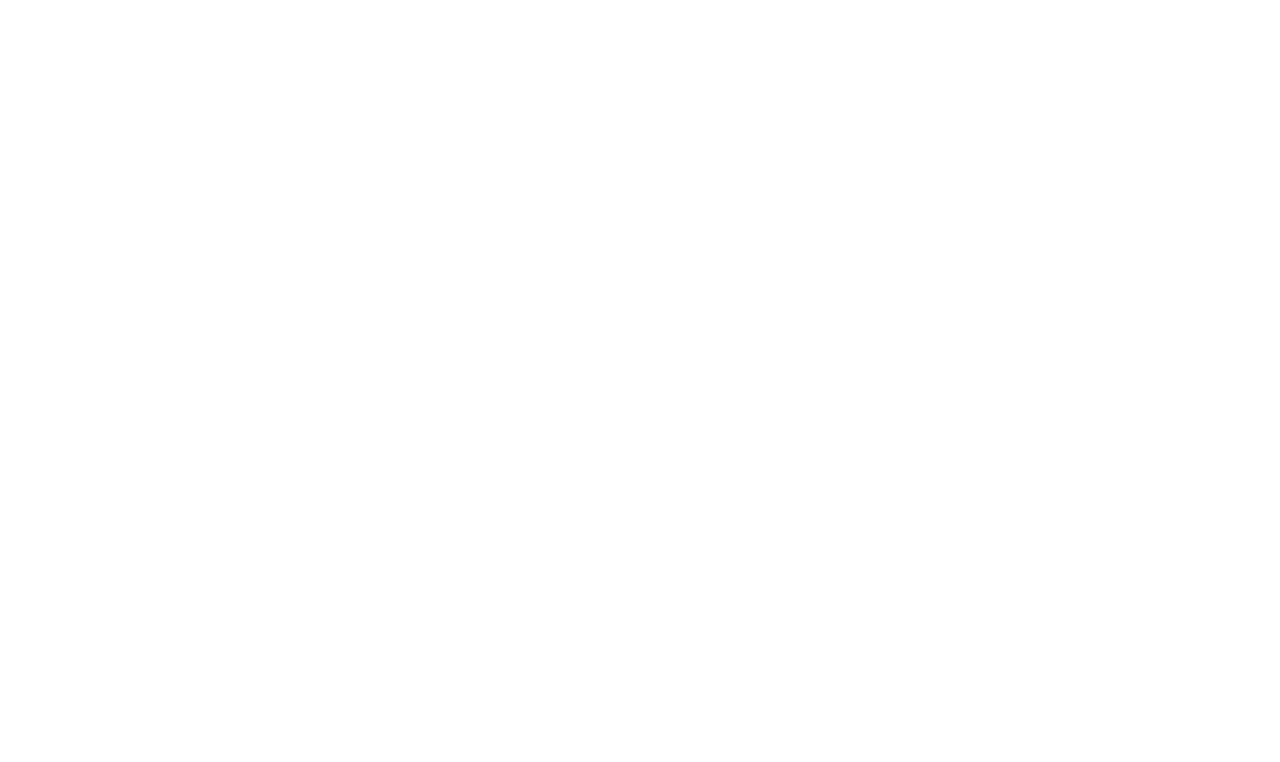
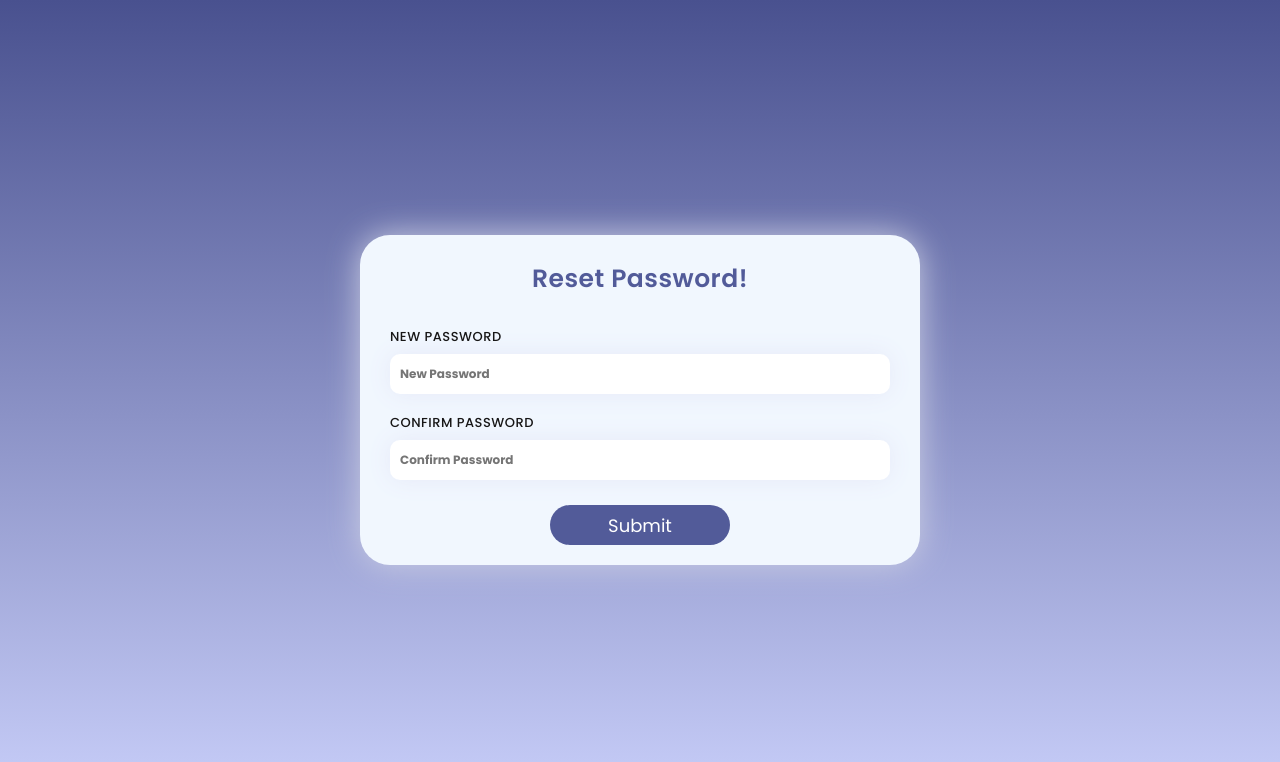
Before and after one commit to tamspark/FrontTam, a React (Create React App) app: page /auth/tam/resetPassword in a window 1280 px wide. Before the commit this address had no page. Shown: the top 762 px of the page. Built offline with nearby package versions, Linux system fonts and the light colour scheme.

Commit message:
fix login and reset password style

```diff
--- a/src/App/App.tsx
+++ b/src/App/App.tsx
@@ -18,7 +18,7 @@
           <Route path="/auth" element={<AuthPage />}>
             <Route path="login" element={<Login />} index />
             <Route
-              path="tam/resetPassword/:token"
+              path="tam/resetPassword"
               element={<ResetPassword />}
             />
             <Route path="tam/registration" element={<SavePasword />} />
--- a/src/Pages/Login/Login.component.tsx
+++ b/src/Pages/Login/Login.component.tsx
@@ -6,6 +6,11 @@
 import { Button } from "App/style/App.style";
 import { StyledForm } from "App/style/App.style";
 import { AppDispatch } from "redux/store";
+import {
+  LoginButtonHolder,
+  LoginLabel,
+  LoginParagraph,
+} from "./style/Login.style";
 
 const Login: FC<{}> = () => {
   const [email, setEmail] = useState<string>("");
@@ -34,59 +39,60 @@
 
   return (
     <>
-      <StyledForm height="280px">
-        <h1>Login Here!</h1>
+      <StyledForm height="fit-content">
+        <LoginParagraph>LOGIN</LoginParagraph>
+        <LoginLabel>USERNAME</LoginLabel>
         <Input
           placeholder="Username"
           type="text"
-          fontFamily="sanf-serif"
           fontSize="12px"
-          fontWeight="700"
           borderbottomrightradius="20px"
           bordertoprightradius="20px"
-          border="1px solid black"
+          border="none"
           width="100%"
           height="40px"
           backgroundcolor="#FFFFFF"
           borderradius="10px"
           paddingleft="5px"
           padding="0 10px"
+          margin=" 5px 0 15px 0px"
           value={email}
           onChange={(e: React.ChangeEvent<HTMLInputElement>) =>
             setEmail(e.target.value)
           }
         ></Input>
+        <LoginLabel>PASSWORD</LoginLabel>
         <Input
           placeholder="Password"
           type="password"
-          fontFamily="sanf-serif"
           fontSize="12px"
-          fontWeight="700"
           borderbottomrightradius="20px"
           bordertoprightradius="20px"
-          border="1px solid black"
+          border="none"
           width="100%"
           height="40px"
           backgroundcolor="#FFFFFF"
           borderradius="10px"
           paddingleft="5px"
           padding="0 10px"
+          margin=" 5px 0 15px 0px"
           value={password}
           onChange={(e: React.ChangeEvent<HTMLInputElement>) =>
             setPassword(e.target.value)
           }
         ></Input>
+        <LoginButtonHolder>
           <Button
             h="40px"
             w="100%"
             variant="primary"
             onClick={handleLoginClick}
-          borderradius="5px"
-          fontFamily="Poppins"
+            borderradius="20px"
             fontSize="17px"
           >
             Submit
           </Button>
+        </LoginButtonHolder>
       </StyledForm>
     </>
   );
--- /dev/null
+++ b/src/Pages/Login/style/Login.style.tsx
@@ -0,0 +1,21 @@
+import styled from "styled-components";
+
+export const LoginLabel = styled.label`
+  font-style: normal;
+  font-family: "Poppins";
+  font-weight: 500;
+  font-size: 13px;
+  line-height: 24px;
+  color: #171616;
+`;
+export const LoginParagraph = styled.p`
+  text-align: center;
+  font-weight: 600;
+  font-size: 25px;
+  color: #525b99;
+`;
+export const LoginButtonHolder = styled.div`
+  margin: auto;
+  width: 100%;
+  max-width: 180px;
+`;
--- a/src/Pages/Reset Password/ResetPassword.tsx
+++ b/src/Pages/Reset Password/ResetPassword.tsx
@@ -6,6 +6,11 @@
 import { StyledForm } from "App/style/App.style";
 import axios from "axios";
 import { useNavigate } from "react-router";
+import {
+  ResetPassButtonHolder,
+  ResetPassLabel,
+} from "./style/ResetPassword.style";
+import { LoginParagraph } from "Pages/Login/style/Login.style";
 
 const ResetPassword: FC<{}> = () => {
   const navigate = useNavigate();
@@ -55,43 +60,45 @@
 
   return (
     <>
-      <StyledForm height="280px" onSubmit={handleSubmit}>
-        <h1>Reset Password!</h1>
+      <StyledForm height="fit-content" onSubmit={handleSubmit}>
+        <LoginParagraph>Reset Password!</LoginParagraph>
+        <ResetPassLabel>NEW PASSWORD</ResetPassLabel>
         <Input
           placeholder="New Password"
           type="password"
-          fontFamily="sanf-serif"
           fontSize="12px"
           fontWeight="700"
           borderbottomrightradius="20px"
           bordertoprightradius="20px"
-          border="1px solid black"
+          border="none"
           width="100%"
           height="40px"
           backgroundcolor="#FFFFFF"
           borderradius="10px"
           paddingleft="5px"
           padding="0 10px"
+          margin=" 5px 0 15px 0px"
           value={newPassword}
           onChange={(e: React.ChangeEvent<HTMLInputElement>) =>
             setNewPassword(e.target.value)
           }
         ></Input>
+        <ResetPassLabel>CONFIRM PASSWORD</ResetPassLabel>
         <Input
           placeholder="Confirm Password"
           type="password"
-          fontFamily="sanf-serif"
           fontSize="12px"
           fontWeight="700"
           borderbottomrightradius="20px"
           bordertoprightradius="20px"
-          border="1px solid black"
+          border="none"
           width="100%"
           height="40px"
           backgroundcolor="#FFFFFF"
           borderradius="10px"
           paddingleft="5px"
           padding="0 10px"
+          margin=" 5px 0 15px 0px"
           value={confirmPassword}
           onChange={(e: React.ChangeEvent<HTMLInputElement>) =>
             setConfirmPassword(e.target.value)
@@ -102,17 +109,17 @@
             Passwords do not match. Please try again.
           </p>
         )}
+        <ResetPassButtonHolder>
           <Button
             h="40px"
             w="100%"
             variant="primary"
-          borderradius="5px"
-          fontFamily="sanf-sarif"
+            borderradius="20px"
             fontSize="18px"
-          fontWeight="700"
           >
             Submit
           </Button>
+        </ResetPassButtonHolder>
       </StyledForm>
     </>
   );
--- /dev/null
+++ b/src/Pages/Reset Password/style/ResetPassword.style.tsx
@@ -0,0 +1,21 @@
+import styled from "styled-components";
+
+export const ResetPassLabel = styled.label`
+  font-style: normal;
+  font-family: "Poppins";
+  font-weight: 500;
+  font-size: 13px;
+  line-height: 24px;
+  color: #171616;
+`;
+export const ReserPassParagraph = styled.p`
+  text-align: center;
+  font-weight: 600;
+  font-size: 25px;
+  color: #525b99;
+`;
+export const ResetPassButtonHolder = styled.div`
+  margin: auto;
+  width: 100%;
+  max-width: 180px;
+`;
```
Lines whose indentation alone changed are shown as unchanged.
